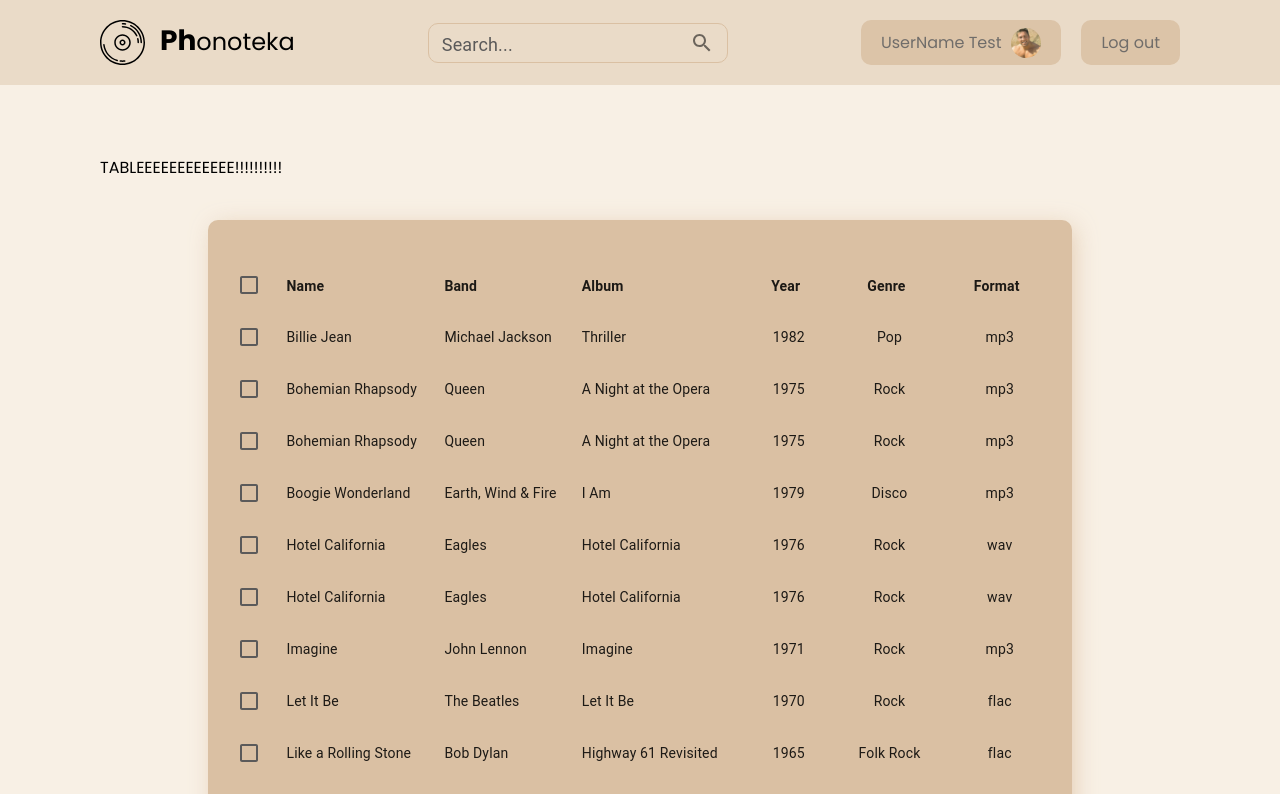
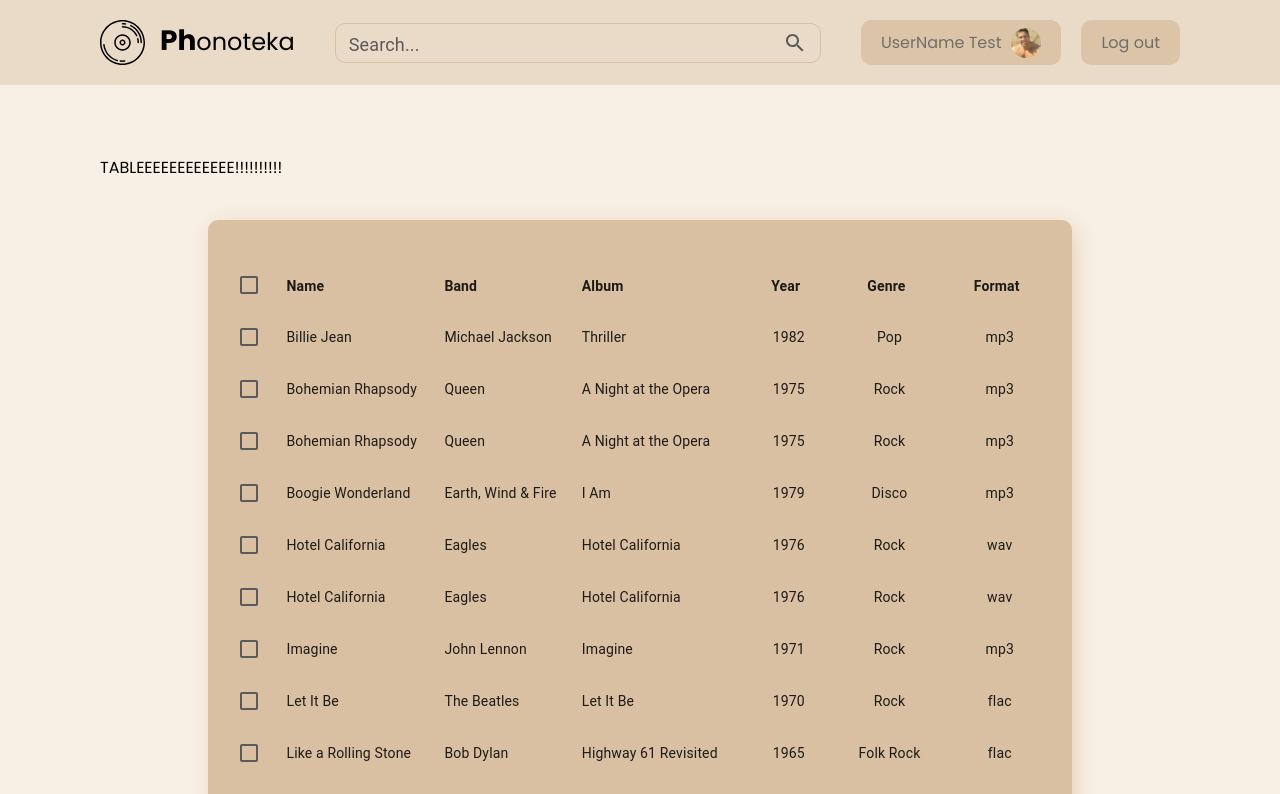
Before and after one commit to coderEverFirst/phonoteka, a React (Vite) app in the folder packages/client/: page / in a window 1280 px wide. Shown: the top 794 px of the page. Built offline with nearby package versions, Linux system fonts and the light colour scheme.

Commit message:
minor styles fix

```diff
--- a/packages/client/src/App.scss
+++ b/packages/client/src/App.scss
@@ -1,7 +1,7 @@
 .App {
   width: 100%;
   min-height: 100vh;
-  height: 100%;
+  height: auto;
   display: flex;
   flex-direction: column;
 }
--- a/packages/client/src/components/Table/MainTable.tsx
+++ b/packages/client/src/components/Table/MainTable.tsx
@@ -51,7 +51,7 @@ const MainTable = () => {
   }
 
   const handleRowsPerPageChange = (
-    event: React.ChangeEventHandler<HTMLInputElement | HTMLTextAreaElement>,
+    event: React.ChangeEvent<HTMLInputElement | HTMLTextAreaElement | HTMLTextAreaElement>,
   ) => {
     setRowsPerPage(parseInt(event.target.value))
     setPage(0)
--- a/packages/client/src/components/Table/TableComponents/TableBodyContent.tsx
+++ b/packages/client/src/components/Table/TableComponents/TableBodyContent.tsx
@@ -13,7 +13,6 @@ interface ITableBodyContent {
 const TableBodyContent = (props: ITableBodyContent) => {
   const { tableRowData, selectedCheckbox, handleCheckboxClick } = props
 
-  console.log(selectedCheckbox.length)
   const isSelected = (id: number) => selectedCheckbox.indexOf(id) !== -1
 
   return (
--- a/packages/client/src/components/UI/MuiUI/Buttons/AuthButton.styled.ts
+++ b/packages/client/src/components/UI/MuiUI/Buttons/AuthButton.styled.ts
@@ -1,6 +1,10 @@
 import styled from '@emotion/styled'
 import { Button } from '@mui/material'
-import { MAIN_DARKCREAM_HOVER_COLOR, MAIN_GRAY_COLOR } from '../../../../variables/variables'
+import {
+  MAIN_DARKCREAM_COLOR,
+  MAIN_DARKCREAM_HOVER_COLOR,
+  MAIN_GRAY_COLOR,
+} from '../../../../variables/variables'
 
 export const AuthButton = styled(Button)({
   '&.MuiButtonBase-root': {
@@ -13,6 +17,6 @@ export const AuthButton = styled(Button)({
   },
 
   '& .MuiTouchRipple-root': {
-    color: '#dac0a3',
+    color: MAIN_DARKCREAM_COLOR,
   },
 })
--- a/packages/client/src/components/UI/MuiUI/MainTableContainer/MainTableContainer.styled.ts
+++ b/packages/client/src/components/UI/MuiUI/MainTableContainer/MainTableContainer.styled.ts
@@ -172,6 +172,7 @@ export const RemoveMainTableModal = styled(Modal)({
 
           '&:hover': {
             backgroundColor: 'rgba(57, 86, 127, 1)',
+            boxShadow: '0 0 5px rgba(57, 86, 127, 1)',
           },
         },
 
@@ -182,6 +183,7 @@ export const RemoveMainTableModal = styled(Modal)({
           '&:hover': {
             color: MAIN_LIGHTCREAM_COLOR,
             backgroundColor: 'rgba(57, 86, 127, 1)',
+            boxShadow: '0 0 5px rgba(57, 86, 127, 1)',
           },
         },
       },
--- a/packages/client/src/components/UI/MuiUI/TextFields/SearchTextField.styled.ts
+++ b/packages/client/src/components/UI/MuiUI/TextFields/SearchTextField.styled.ts
@@ -10,7 +10,7 @@ export const SearchTextField = styled(TextField)({
   '&.MuiTextField-root': {
     width: '100%',
     height: '100%',
-    maxWidth: '300px',
+    maxWidth: '500px',
   },
 
   '& .MuiFormLabel-root': {
@@ -55,4 +55,10 @@ export const SearchTextField = styled(TextField)({
       },
     },
   },
+  '& .MuiSvgIcon-root': {
+    cursor: 'pointer',
+    transition: '0.3s linear',
+    color: MAIN_GRAY_COLOR,
+    '&:hover': { color: MAIN_BLUE_COLOR },
+  },
 })
--- a/packages/client/src/index.scss
+++ b/packages/client/src/index.scss
@@ -3,9 +3,9 @@
 $MAIN_BACKGROUND_COLOR: #f8f0e5;
 $MAIN_LIGHTCREAM_COLOR: #eadbc8;
 $MAIN_DARKCREAM_COLOR: #dac0a3;
-$MAIN_DARKCREAM_DARK_COLOR: #dac0a3;
+$MAIN_DARKCREAM_DARK_COLOR: #c7ae93;
 
-$MAIN_DARKCREAM_HOVER_COLOR: #b58f63;
+$MAIN_DARKCREAM_HOVER_COLOR: #b69672;
 $MAIN_BLUE_COLOR: #102c57;
 $MAIN_BACKDROP_BLUE_COLOR: rgba(16, 44, 86, 0.5);
 $MAIN_LIGHTBLUE_COLOR: #39567e1e;
--- a/packages/client/src/pages/AuthPage/AuthPage.scss
+++ b/packages/client/src/pages/AuthPage/AuthPage.scss
@@ -84,7 +84,7 @@
 
       .auth_registration_btn {
         background-color: $MAIN_LIGHTCREAM_COLOR;
-        color: #5b5a5a;
+        color: $MAIN_GRAY_COLOR;
       }
     }
   }
```
